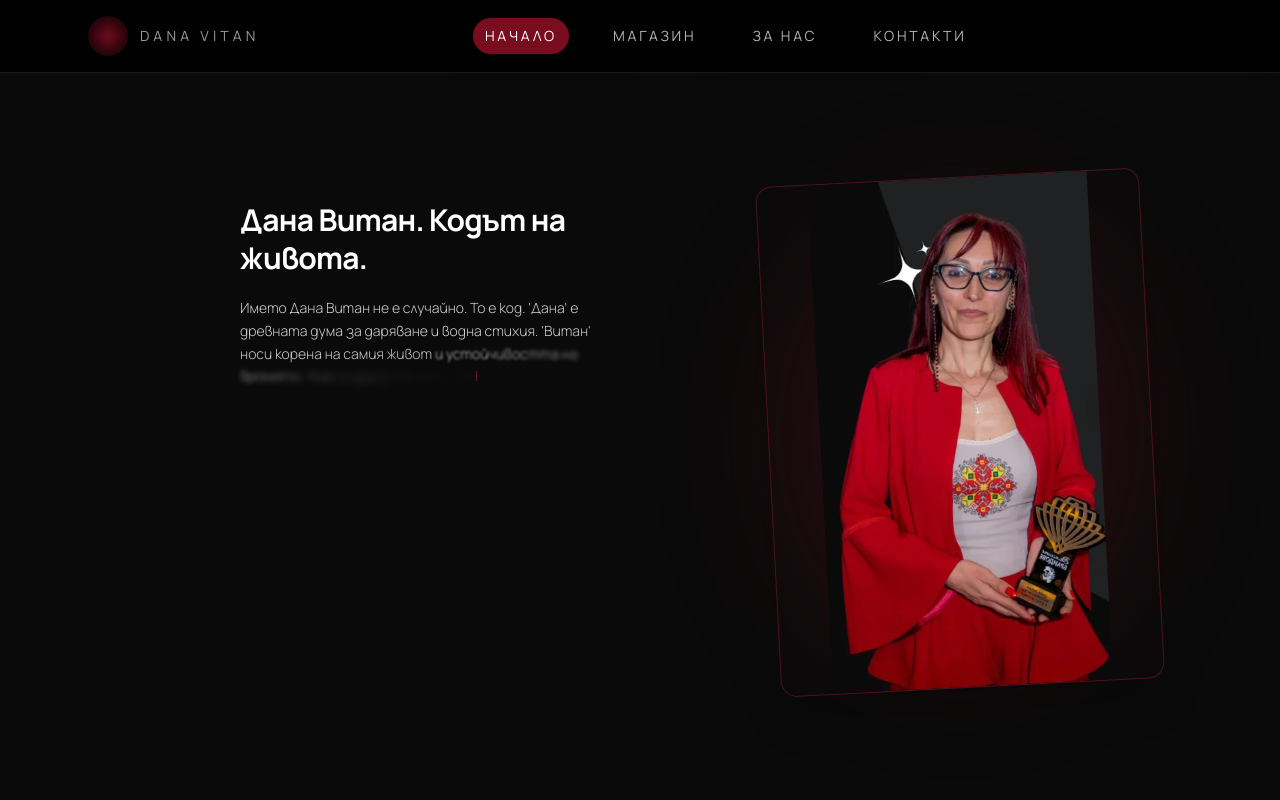
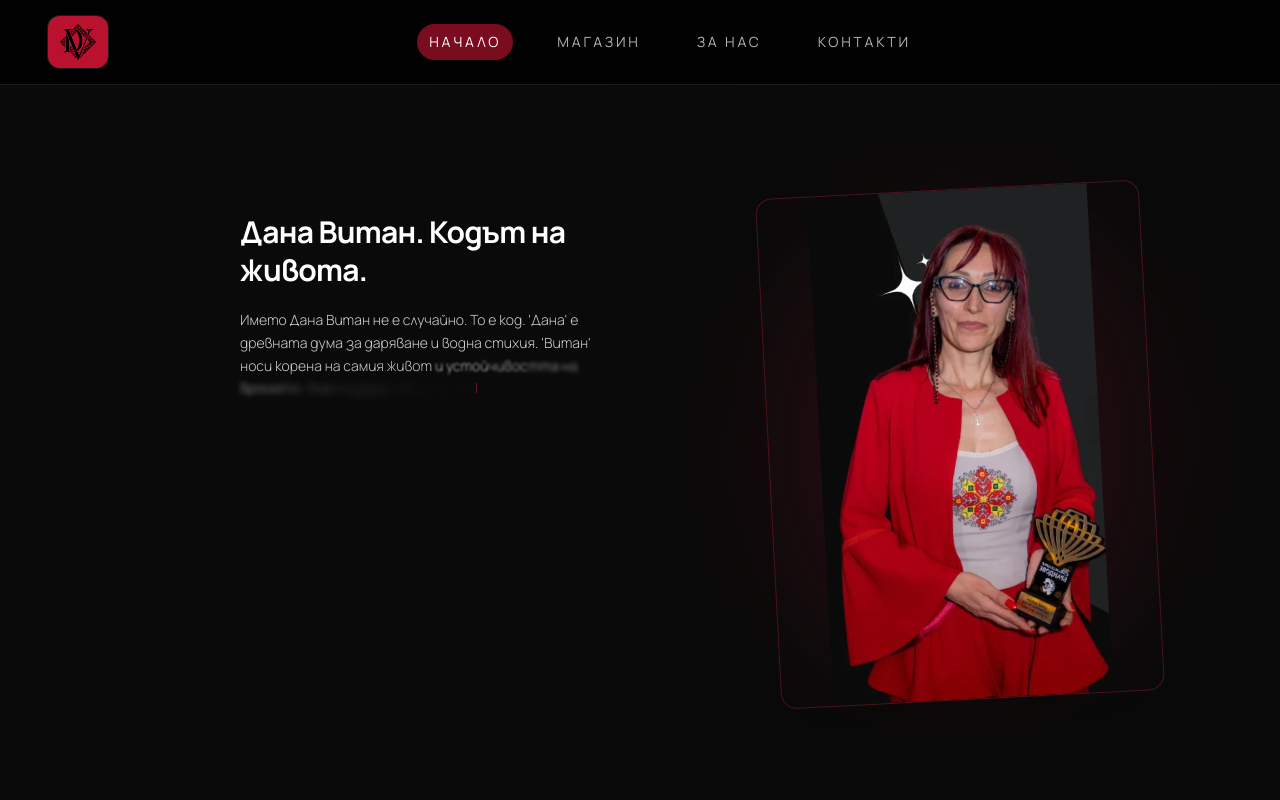
Before and after one commit to Niko5886/shopDanaVitan, a Next.js app: page / in a window 1280 px wide. Shown: the top 800 px of the page. Built offline with nearby package versions, Linux system fonts and the light colour scheme.

Commit message:
fix: update Header component to use Image for logo and enhance link styling

```diff
--- a/components/Header.tsx
+++ b/components/Header.tsx
@@ -1,5 +1,6 @@
 "use client";
 
+import Image from "next/image";
 import Link from "next/link";
 import { usePathname } from "next/navigation";
 import MobileMenu from "@/components/MobileMenu";
@@ -28,11 +29,19 @@ export default function Header() {
   return (
     <header className="sticky top-0 z-50 border-b border-white/10 bg-black/90 backdrop-blur-md">
       <div className="mx-auto flex w-full max-w-6xl items-center justify-between px-6 py-4">
-        <Link href="/" className="flex items-center gap-3" aria-label="Към началото">
-          <span className="h-10 w-10 rounded-full bg-[radial-gradient(circle,rgba(122,12,31,0.9),rgba(0,0,0,0.8))]" />
-          <div>
-            <p className="text-sm uppercase tracking-[0.3em] text-white/60">Dana Vitan</p>
-          </div>
+        <Link
+          href="/"
+          className="group relative -translate-x-10 flex items-center rounded-xl bg-[#ba122e] px-3 py-2 shadow-sm ring-1 ring-white/10 transition-all duration-300 hover:shadow-md hover:ring-white/20"
+          aria-label="Dana Vitan Boutique — към началото"
+        >
+          <Image
+            src="/images/Dana_Vitan_png2.png"
+            alt="Dana Vitan Boutique"
+            width={140}
+            height={48}
+            priority
+            className="h-9 w-auto object-contain transition-transform duration-300 group-hover:scale-[1.03]"
+          />
         </Link>
 
         <nav className="hidden items-center gap-8 text-sm uppercase tracking-[0.2em] text-white/70 md:flex">
```
